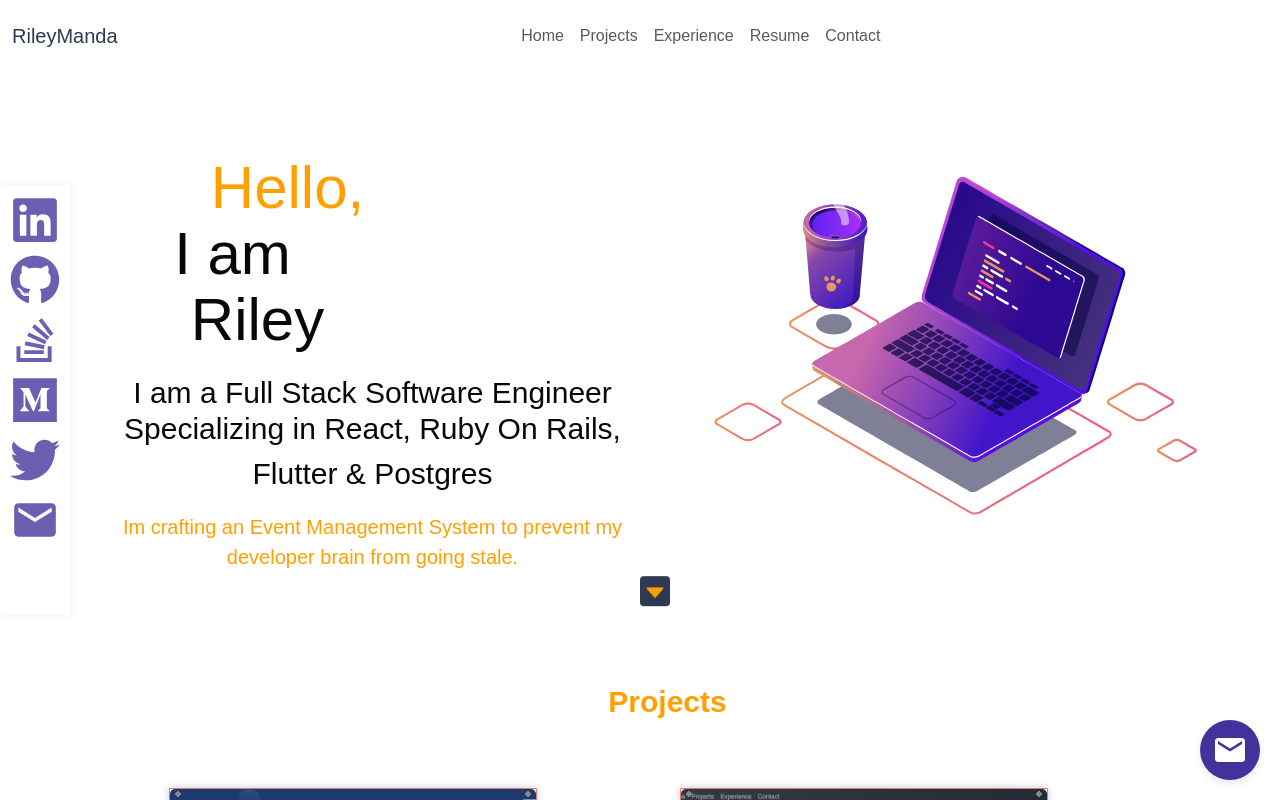
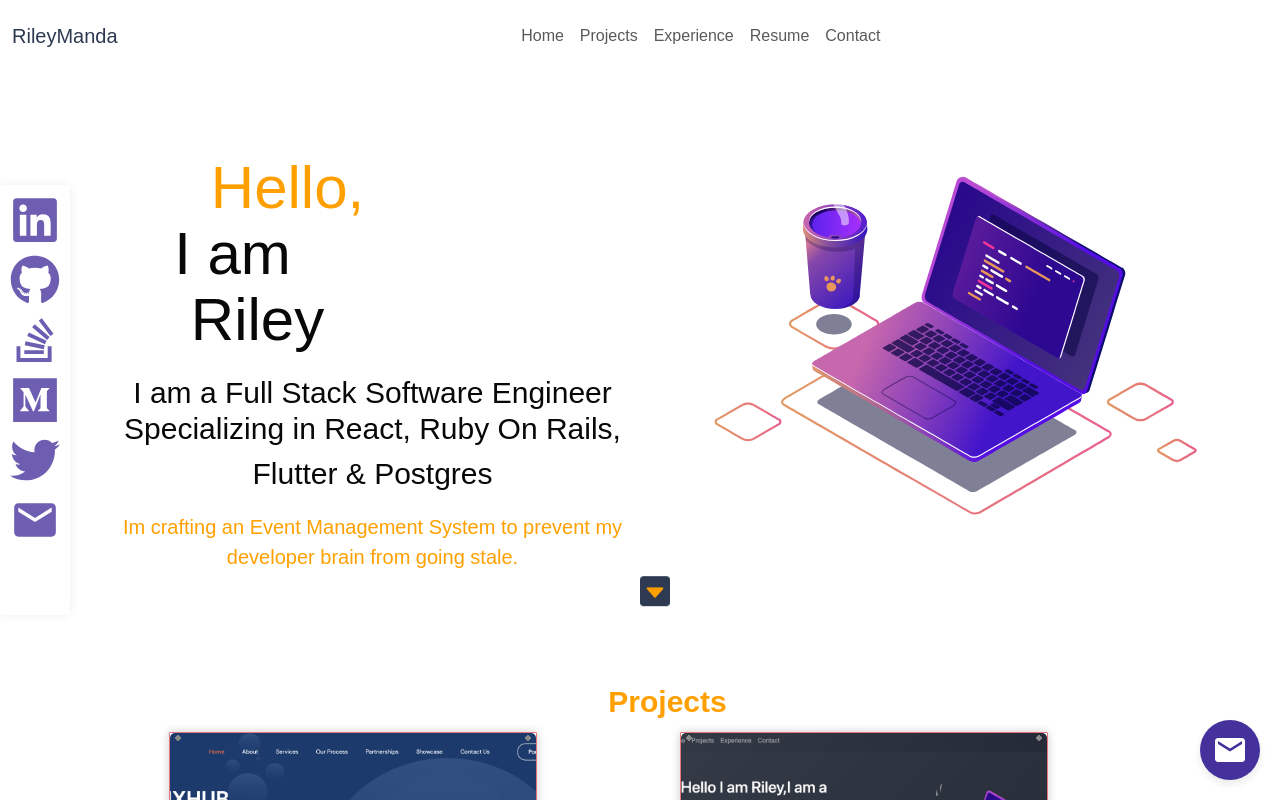
Before and after one commit to RileyManda/portfolio-v1, a React (Vite) app: page / in a window 1280 px wide. Shown: the top 800 px of the page. Built offline with nearby package versions, Linux system fonts and the light colour scheme; some icons are missing; a web font is replaced by a local one.

Commit message:
Bug fix: Removed phantom navbar.

```diff
--- a/src/components/Projects.jsx
+++ b/src/components/Projects.jsx
@@ -45,22 +45,8 @@ const Projects = () => {
         <div className="section-title">
           <h2>Projects</h2>
         </div>
+        <Stack gap={3}>
 
-        <Navbar expand="lg" sticky="top" variant="dark" className="search-bar">
-          <Nav>
-            <NavDropdown title="Filter by:" id="collapsible-nav-dropdown">
-              <NavDropdown.Item href="#react">React</NavDropdown.Item>
-              <NavDropdown.Item href="#redux">Redux-toolkit</NavDropdown.Item>
-              <NavDropdown.Item href="#js">Javascript</NavDropdown.Item>
-              <NavDropdown.Divider />
-              <NavDropdown.Item href="#fs">Full-stack</NavDropdown.Item>
-              <NavDropdown.Item href="#rr">Ruby|Rails</NavDropdown.Item>
-            </NavDropdown>
-          </Nav>
-        </Navbar>
-
-        <Stack gap={3}>
-          {isLoading && <Loader />}
           <Row xs="2" md="2" className="justify-content-center">
             {projectsWithTopics.map((project, index) => (
               <Col key={index} xs="4" md="5">
```
